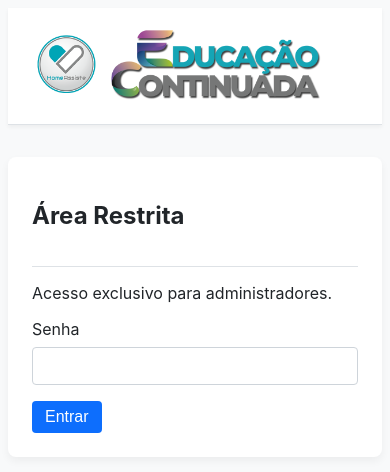
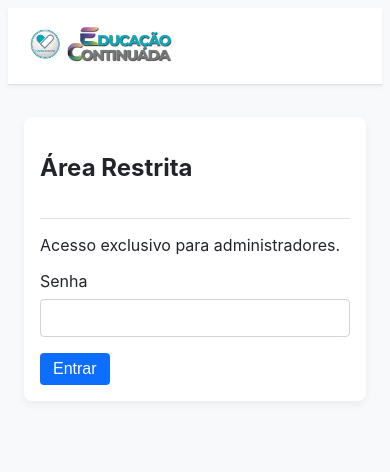
Before and after one commit to Gledson-Rwalker/portal-cooperativa, a Flask app: page /admin in a window 390 px wide. Shown: the top 472 px of the page. Run offline with Flask 3, Linux system fonts and the light colour scheme; some libraries are stand-ins or nearby versions.

Commit message:
Responsividade no celular

```diff
--- a/static/style.css
+++ b/static/style.css
@@ -233,3 +233,43 @@ body {
     background-color: #cff4fc;
     border-color: #b6effb;
 }
+
+/* --- REGRAS DE RESPONSIVIDADE PARA CELULARES --- */
+
+/* Esta regra se aplica a qualquer tela com largura de 768px ou menos */
+@media (max-width: 768px) {
+
+    /* Diminui as margens do container principal para aproveitar melhor a tela */
+    .container {
+        margin: 1rem;
+        padding: 1rem;
+    }
+
+    /* Faz o cabeçalho quebrar a linha se necessário */
+    .header {
+        flex-direction: column; /* Empilha os itens verticalmente */
+        align-items: flex-start; /* Alinha à esquerda */
+        gap: 10px; /* Adiciona um espaço entre os itens empilhados */
+    }
+
+    /* Faz os botões de ação principais ocuparem a largura total */
+    .main-actions {
+        flex-direction: column;
+    }
+    .main-actions .btn {
+        width: 100%;
+        margin-bottom: 5px;
+    }
+
+    /* Força a tabela a não estourar a tela */
+    .table {
+        display: block;
+        overflow-x: auto; /* Adiciona uma barra de rolagem horizontal APENAS na tabela, se necessário */
+        white-space: nowrap; /* Impede que o texto dos botões quebre a linha */
+    }
+
+    /* Ajusta o tamanho da logo no cabeçalho para telas menores */
+    .logo {
+        height: 40px;
+    }
+}
--- a/templates/layout.html
+++ b/templates/layout.html
@@ -2,6 +2,7 @@
 <html lang="pt-br">
 <head>
     <meta charset="UTF-8">
+    <meta name="viewport" content="width=device-width, initial-scale=1.0">
     <title>{% block title %}Portal da Cooperativa{% endblock %}</title>
     <link rel="stylesheet" href="{{ url_for('static', filename='style.css') }}">
 </head>
```
